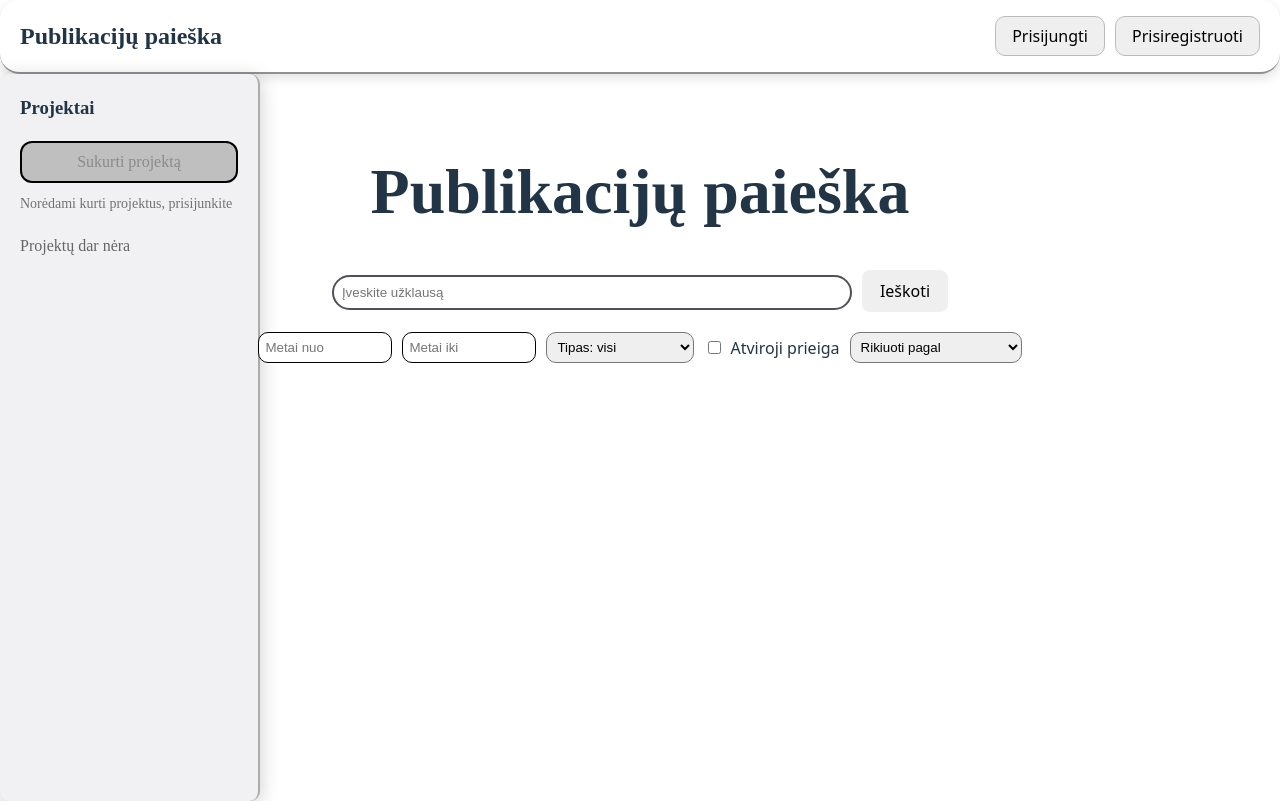
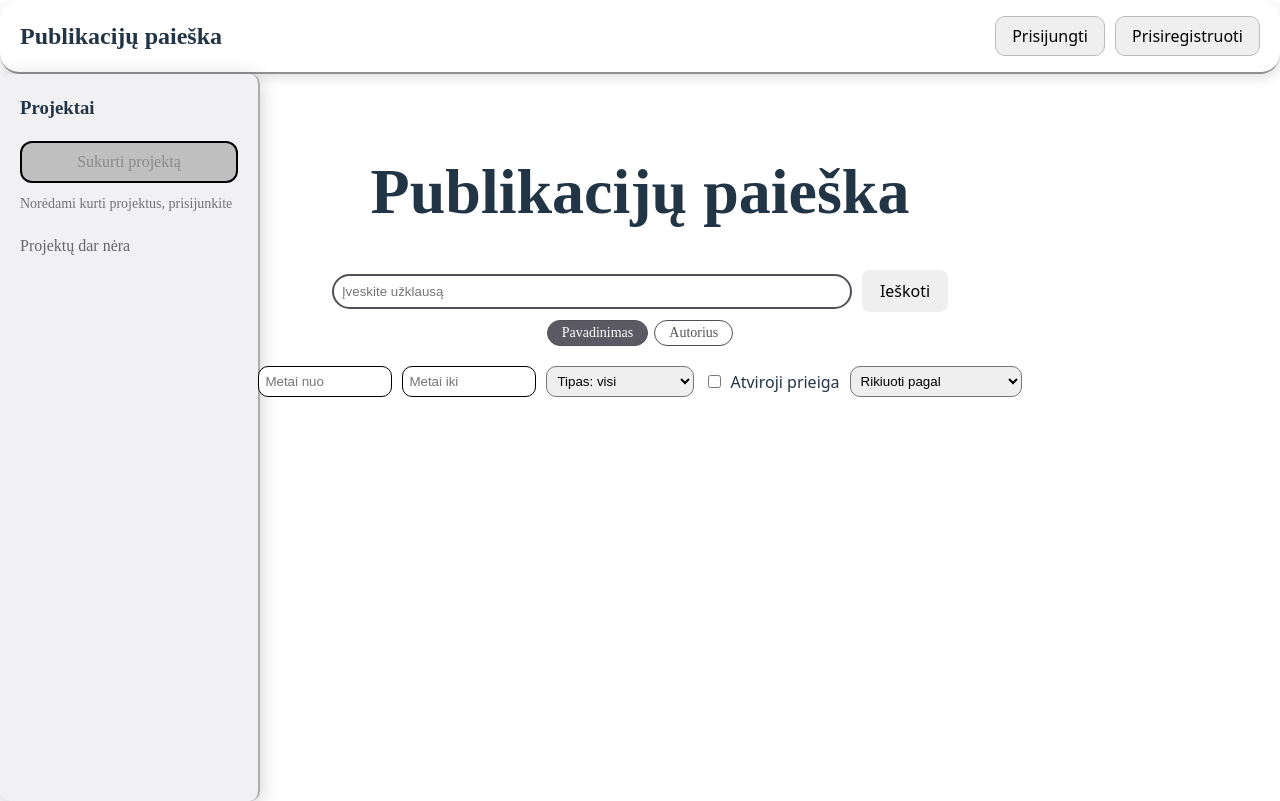
Before and after one commit to RojusJS/Publication_Finder, a React app in the folder Frontend/: page / in a window 1280 px wide. Built offline with nearby package versions, Linux system fonts and the light colour scheme; the HTML template or start-up script is replaced by a standard one.

Commit message:
Add frontend option to search by authors

```diff
--- a/Frontend/src/components/searchBar.jsx
+++ b/Frontend/src/components/searchBar.jsx
@@ -1,11 +1,12 @@
 import React from "react";
 
-function SearchBar({ query, setQuery, onSearch, disabled }) {
+function SearchBar({ query, setQuery, onSearch, disabled, searchBy, setSearchBy }) {
   return (
-    <div style={{ marginBottom: "20px"  }}>
+    <div style={{ marginBottom: "20px", display: "flex", flexDirection: "column", alignItems: "center", gap: "8px" }}>
+      <div style={{ display: "flex", alignItems: "center", gap: "10px" }}>
         <input
           type="text"
-        placeholder="Įveskite užklausą"
+          placeholder={searchBy === "author" ? "Įveskite autoriaus vardą" : "Įveskite užklausą"}
           value={query}
           onChange={(e) => setQuery(e.target.value)}
           onKeyDown={(e) => {
@@ -18,15 +19,12 @@ function SearchBar({ query, setQuery, onSearch, disabled }) {
             border: "2px solid #514f58",
           }}
         />
-
         <button
           onClick={onSearch}
           disabled={disabled}
           style={{
-          marginLeft: "10px",
             padding: "8px 16px",
             background: "#f0efef",
-          //border: "2px solid #d12828",
             cursor: disabled ? "not-allowed" : "pointer",
             opacity: disabled ? 0.7 : 1,
           }}
@@ -34,6 +32,40 @@ function SearchBar({ query, setQuery, onSearch, disabled }) {
           Ieškoti
         </button>
       </div>
+
+      <div style={{ display: "flex", gap: "6px" }}>
+        <button
+          onClick={() => setSearchBy("title")}
+          style={{
+            padding: "4px 14px",
+            borderRadius: "20px",
+            border: "1.5px solid #514f58",
+            background: searchBy === "title" ? "#5b5963" : "#ffffff",
+            color: searchBy === "title" ? "#ffffff" : "#4e4c55",
+            cursor: "pointer",
+            fontFamily: "Times New Roman",
+            fontSize: "14px",
+          }}
+        >
+          Pavadinimas
+        </button>
+        <button
+          onClick={() => setSearchBy("author")}
+          style={{
+            padding: "4px 14px",
+            borderRadius: "20px",
+            border: "1.5px solid #514f58",
+            background: searchBy === "author" ? "#57555f" : "#ffffff",
+            color: searchBy === "author" ? "#ffffff" : "#56545c",
+            cursor: "pointer",
+            fontFamily: "Times New Roman",
+            fontSize: "14px",
+          }}
+        >
+          Autorius
+        </button>
+      </div>
+    </div>
   );
 }
 
--- a/Frontend/src/pages/homePage.jsx
+++ b/Frontend/src/pages/homePage.jsx
@@ -28,6 +28,8 @@ function HomePage() {
   const handleRegisterClick = () => setAuthMode("register");
   const closeAuthModal = () => setAuthMode(null);
 
+  const [searchBy, setSearchBy] = useState("title");
+
   const handleAuthSubmit = async () => {
     setIsLoggedIn(true);
     closeAuthModal();
@@ -54,10 +56,8 @@ function HomePage() {
 
 const handleSearch = async () => {
   if (!query.trim()) return;
-
   setLoading(true);
   setError(null);
-
   try {
     const data = await searchPublications(query, {
       yearFrom,
@@ -65,6 +65,7 @@ function HomePage() {
       oa: oaOnly ? true : undefined,
       type: type || undefined,
       sort: sort || undefined,
+      searchBy,
     });
     setResults(data.results || []);
   } catch (err) {
@@ -73,7 +74,6 @@ function HomePage() {
     setLoading(false);
   }
 };
-
   const handleOpenCreateProject = () => {
     if (!isLoggedIn) {
       alert("Pirmiausia prisijunkite.");
@@ -173,6 +173,8 @@ function HomePage() {
   setQuery={setQuery}
   onSearch={handleSearch}
   disabled={loading}
+  searchBy={searchBy}
+  setSearchBy={setSearchBy}
 />
 
             <FiltersBar
--- a/Frontend/src/services/openalexApi.js
+++ b/Frontend/src/services/openalexApi.js
@@ -10,8 +10,9 @@ export async function searchPublications(query, filters = {}) {
   if (filters.oa === false) params.set("oa", "false");
   if (filters.type) params.set("type", filters.type);
   if (filters.sort) params.set("sort", filters.sort);
+  if (filters.searchBy) params.set("search_by", filters.searchBy);
 
-  const url = `${API_BASE}/api/search/publications/?q=${params.toString()}`;
+  const url = `${API_BASE}/api/search/publications/?${params.toString()}`;
 
   const response = await fetch(url);
 
@@ -19,12 +20,9 @@ export async function searchPublications(query, filters = {}) {
     let details = "";
     try {
       details = await response.text();
-    } catch (e) {
-        //ignore
-    }
+    } catch (e) {}
     throw new Error(`Request failed (${response.status}). ${details}`);
   }
 
-  const data = await response.json();
-  return data;
+  return await response.json();
 }
```
Also changed, not shown: 1 other file (tests, documents, lock files or other folders). Lines whose indentation alone changed are shown as unchanged.
